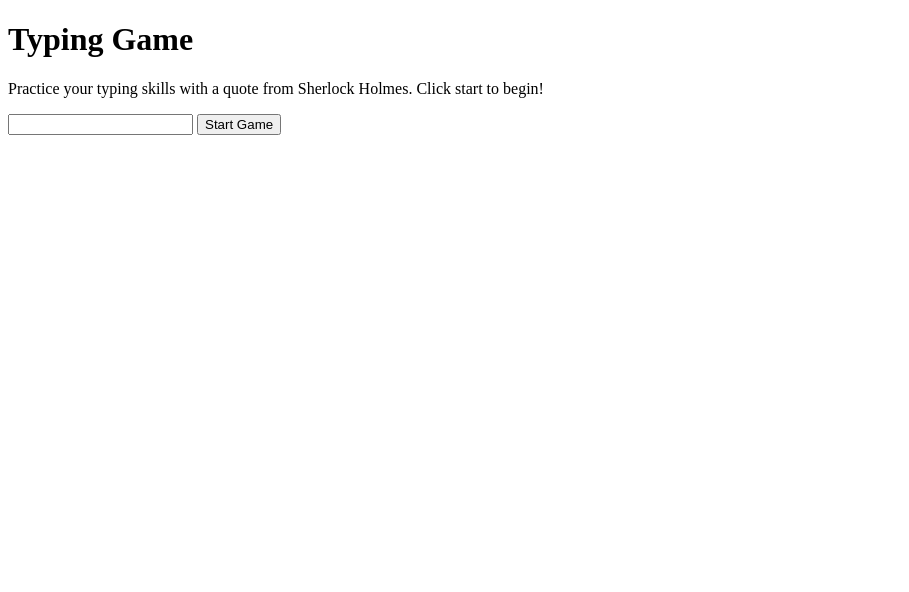
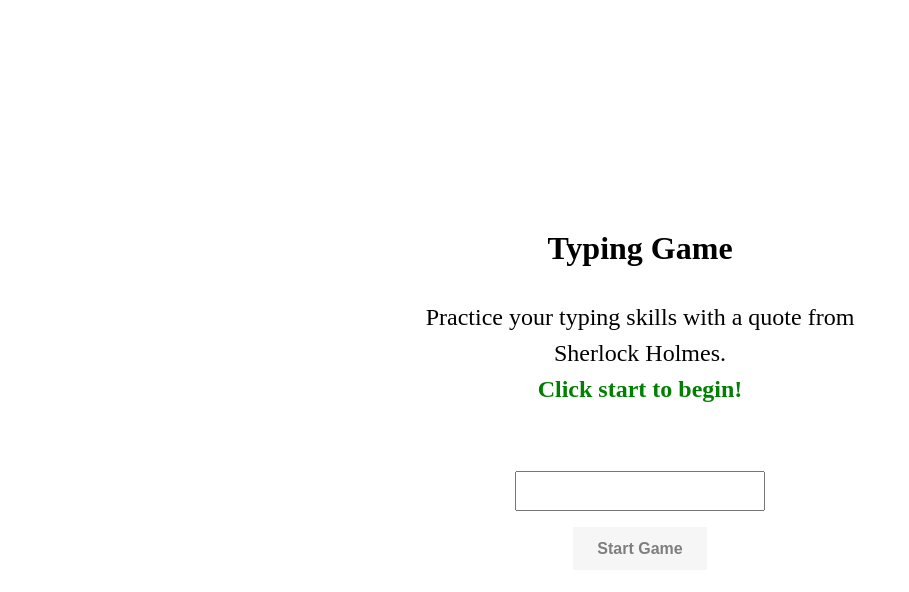
Before and after one commit to perterHUAN/typing-game, a plain HTML site: page index.html in a window 1280 px wide. Shown: the whole page, without its empty margins (0-909 px from the left). Drawn offline with Linux system fonts and the light colour scheme.

Commit message:
add style.css

```diff
--- a/index.html
+++ b/index.html
@@ -4,14 +4,15 @@
     <meta charset="UTF-8" />
     <meta name="viewport" content="width=device-width, initial-scale=1.0" />
     <title>Typing Game</title>
+    <link rel="stylesheet" href="./style.css" />
   </head>
   <body>
     <header>
       <h1>Typing Game</h1>
       <p class="instruction">
-        Practice your typing skills with a quote from Sherlock Holmes. Click
-        start to begin!
+        Practice your typing skills with a quote from Sherlock Holmes.
       </p>
+      <p>Click start to begin!</p>
     </header>
     <main>
       <p class="quote" id="quote"></p>
--- /dev/null
+++ b/style.css
@@ -0,0 +1,114 @@
+* {
+  box-sizing: border-box;
+  margin: 0;
+  padding: 0;
+}
+
+html {
+  block-size: 100%;
+}
+
+body {
+  min-block-size: 100%;
+
+  /*
+        对子元素布局
+        居中
+    */
+  display: grid;
+  place-content: center;
+
+  gap: 4ch;
+
+  /*
+    和边界有一定的界限
+  */
+  padding-inline: 2rem;
+}
+
+header {
+  /*
+        限制一下长度
+    */
+  max-width: 500px;
+  text-align: center;
+}
+
+header > h1 {
+  margin-bottom: 2rem;
+}
+header > p {
+  font-size: 1.5rem;
+  line-height: 1.5;
+}
+
+header > p + p {
+  color: green;
+  font-weight: 700;
+}
+
+main {
+  /*
+        让quote换行，不要太长
+    */
+  max-width: 500px;
+  /*
+        对子元素布局
+    */
+  display: flex;
+  flex-direction: column;
+  gap: 2ch;
+
+  /*
+    不让它们被拉伸
+    水平居中
+  */
+  align-items: center;
+}
+.quote {
+  font-size: 1.3rem;
+  line-height: 1.5;
+}
+.type-value {
+  display: block;
+  width: 50%;
+
+  font-family: inherit;
+  font-size: 1rem;
+  font-weight: 400;
+  line-height: 1.5;
+
+  padding: 0.375rem 0.7rem;
+
+  &:focus {
+    outline: 0;
+  }
+}
+.message {
+  font-size: 1rem;
+  font-weight: bold;
+  text-transform: uppercase;
+}
+.message-right {
+  color: green;
+}
+.message-wrong {
+  color: red;
+}
+.start-game {
+  appearance: none;
+  border: none;
+
+  padding-inline: 1.5rem;
+  padding-block: 0.8rem;
+
+  font-size: 1rem;
+  font-weight: bold;
+  opacity: 0.5;
+  &:is(:hover, :focus-visible) {
+    opacity: 1;
+  }
+  &:active {
+    transform: translateY(3px);
+  }
+}
```
